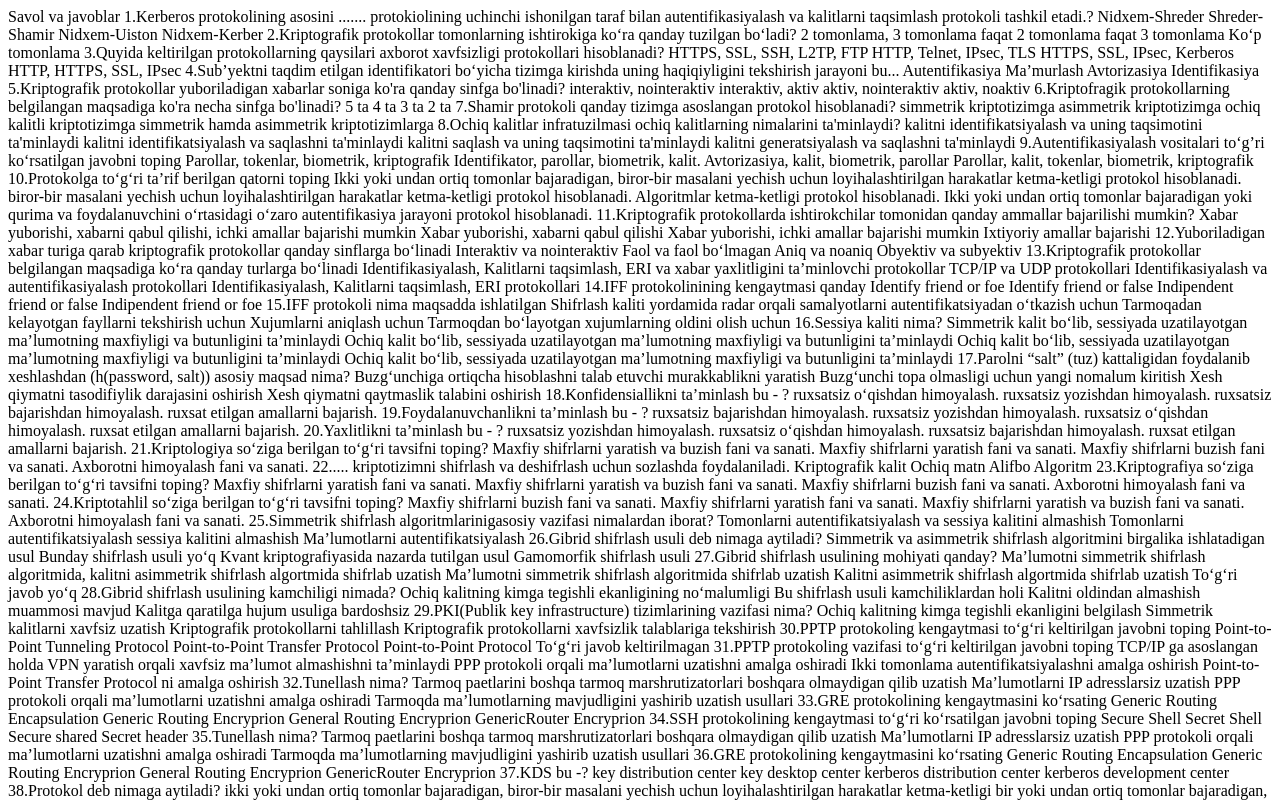
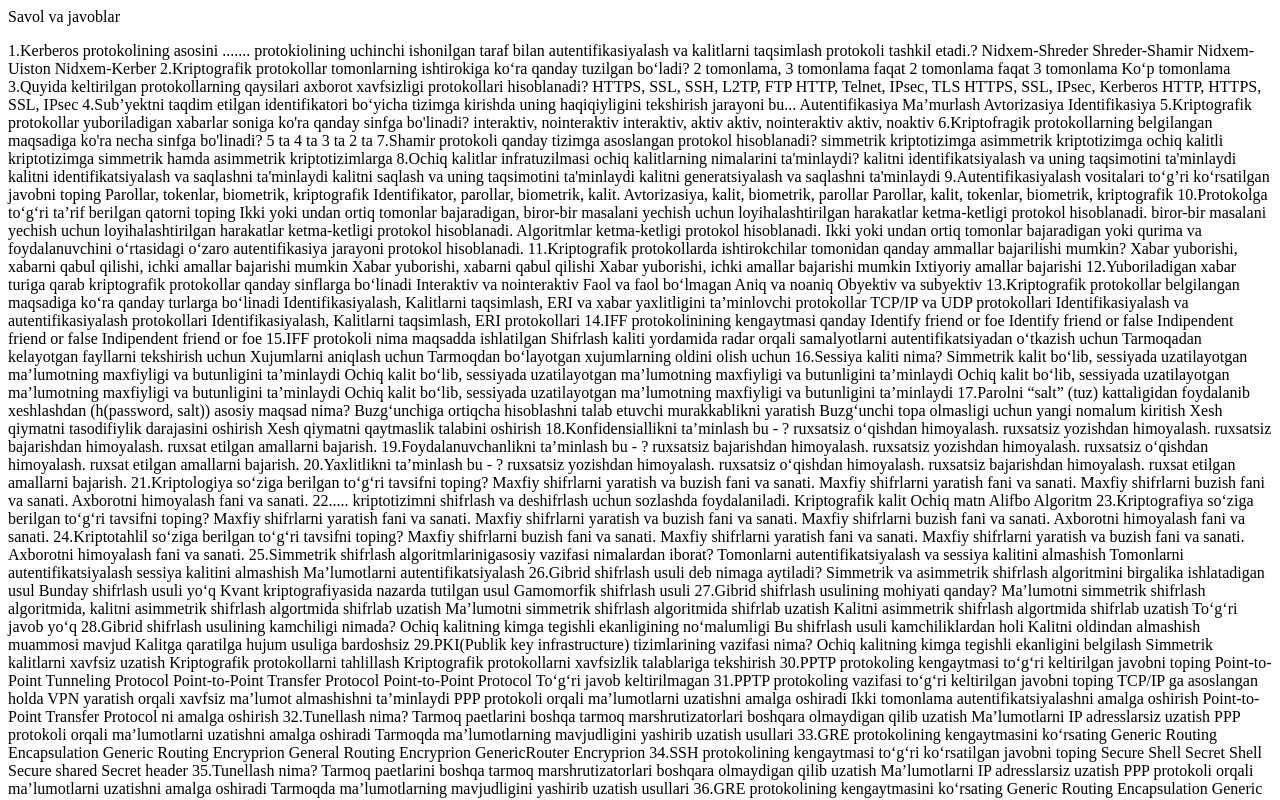
Before and after one commit to ShaxaDev/resume, a plain HTML site: page index.html in a window 1280 px wide. Shown: the top 800 px of the page. Drawn offline with Linux system fonts and the light colour scheme.

Commit message:
Update index.html

```diff
--- a/index.html
+++ b/index.html
@@ -5,7 +5,7 @@
 	<body>
 		Savol va javoblar
 
-1.Kerberos protokolining asosini ....... protokiolining uchinchi ishonilgan taraf bilan autentifikasiyalash va kalitlarni taqsimlash protokoli tashkil etadi.?
+<p> 1.Kerberos protokolining asosini ....... protokiolining uchinchi ishonilgan taraf bilan autentifikasiyalash va kalitlarni taqsimlash protokoli tashkil etadi.?
 Nidxem-Shreder
 Shreder-Shamir
 Nidxem-Uiston
@@ -1058,6 +1058,6 @@ FTP
 SNTP
 CHAP
 PAP
-
+</p>
 	</body>
 </html>
```
